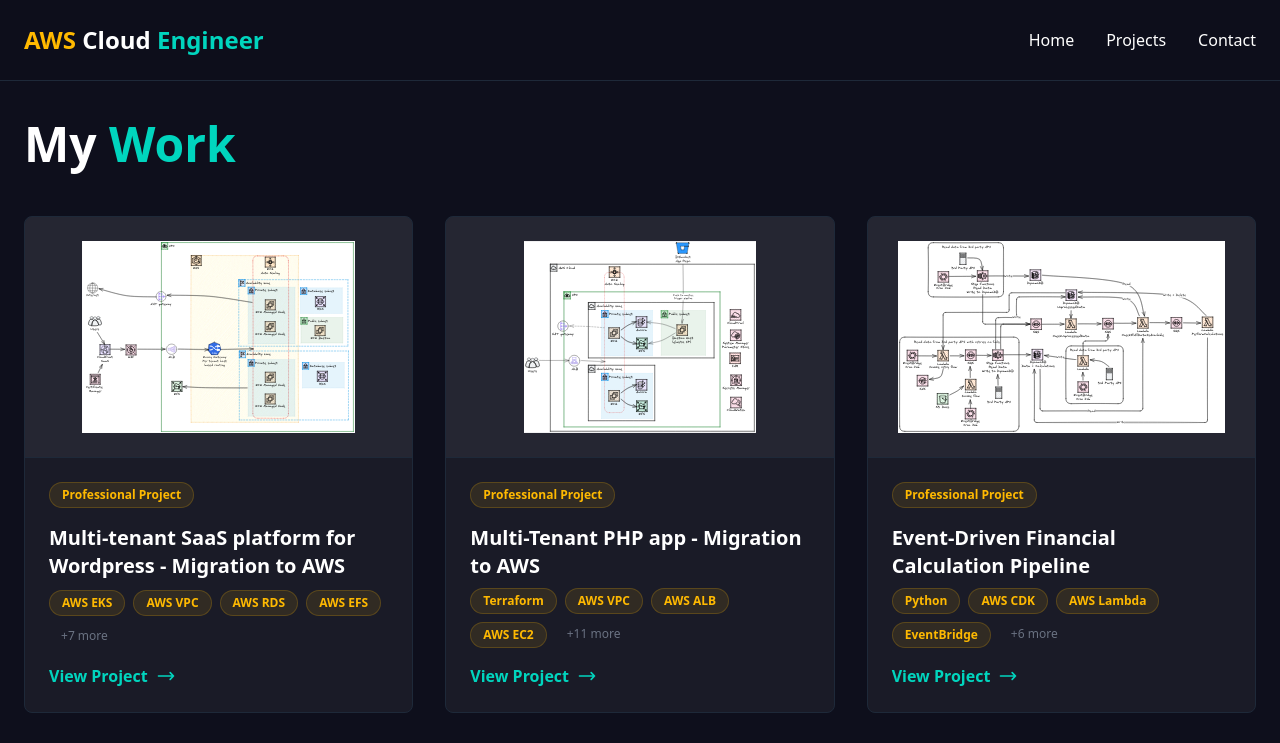
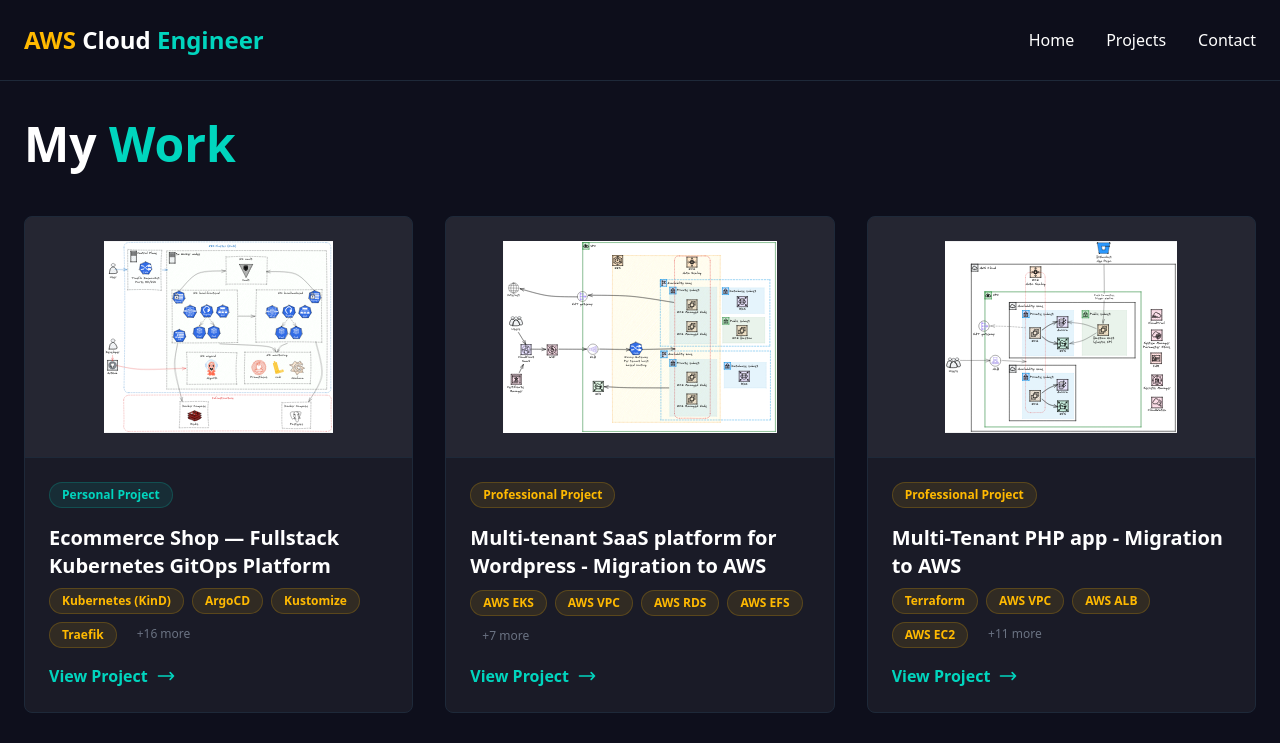
Before and after one commit to KristijanJ/portfolio, a React (Vite) app: page /projects in a window 1280 px wide. Shown: the top 743 px of the page. Built offline with nearby package versions, Linux system fonts and the light colour scheme.

Commit message:
Add Ecommerce Shop project with fullstack Kubernetes GitOps architecture

```diff
--- a/src/data/projects.ts
+++ b/src/data/projects.ts
@@ -5,6 +5,7 @@
 import ecommerceMarketplaceApp from "../assets/projects/ecommerce-marketplace-app/ecommerce-marketplace-app-architecture.svg";
 import eventDrivenCalculationPipelineApp from "../assets/projects/event-driven-calculation-pipeline-app/event-driven-calculation-pipeline-architecture.svg";
 import aiOrderingChatbotApp from "../assets/projects/ai-ordering-chatbot-app/ai-ordering-chatbot-architecture.svg";
+import ecommerceShopDiagram from "../assets/projects/ecommerce-shop-app/ecommerce-shop-app-architecture.svg";
 
 export const multiTenantSaasWordpressProject: ProjectData = {
   id: "multi-tenant-saas-wordpress",
@@ -1023,8 +1024,238 @@
   ],
 };
 
+export const ecommerceShopProject: ProjectData = {
+  id: "ecommerce-shop",
+  title: "Ecommerce Shop — Fullstack Kubernetes GitOps Platform",
+  projectType: "personal",
+  codeAvailability: "",
+  description: [
+    [
+      { text: "A full-stack ecommerce platform built from scratch — " },
+      { text: "Next.js 16", className: "text-blue-400 font-semibold" },
+      { text: " frontend with Server Actions and Redis-backed cart, " },
+      { text: "Express.js", className: "text-blue-400 font-semibold" },
+      { text: " REST API with " },
+      { text: "Prisma ORM", className: "text-blue-400 font-semibold" },
+      { text: " and " },
+      { text: "PostgreSQL", className: "text-blue-400 font-semibold" },
+      {
+        text: ", role-based access control, and JWT authentication. Both apps containerised and running on ",
+      },
+      { text: "Kubernetes (KinD)", className: "text-amber-400 font-semibold" },
+      { text: " modelled after " },
+      { text: "AWS EKS", className: "text-amber-400 font-semibold" },
+      { text: "." },
+    ],
+    [
+      { text: "The platform is managed entirely with " },
+      { text: "GitOps via ArgoCD", className: "text-teal-400 font-semibold" },
+      { text: " using the " },
+      {
+        text: "App of Apps pattern",
+        className: "text-teal-400 font-semibold",
+      },
+      { text: " and " },
+      {
+        text: "Kustomize base/overlay",
+        className: "text-teal-400 font-semibold",
+      },
+      {
+        text: " for environment management. Secrets are managed with ",
+      },
+      { text: "Vault + External Secrets Operator", className: "text-teal-400 font-semibold" },
+      { text: " — no credentials ever touch Git." },
+    ],
+    [
+      { text: "Observability is covered by the " },
+      {
+        text: "PLG stack",
+        className: "text-green-400 font-semibold",
+      },
+      { text: " (Prometheus + Loki + Grafana) with " },
+      { text: "Promtail", className: "text-green-400 font-semibold" },
+      {
+        text: " shipping structured JSON logs from every pod. Security is enforced with ",
+      },
+      {
+        text: "Kubernetes NetworkPolicies",
+        className: "text-green-400 font-semibold",
+      },
+      { text: " (default-deny with explicit allow rules per namespace)." },
+    ],
+    [
+      {
+        text: "CI/CD is intentionally absent for now",
+        className: "text-gray-400 font-semibold",
+      },
+      {
+        text: " — GitHub Actions runners have no route to a local KinD cluster, so a full build → push → deploy pipeline isn't possible here. The next step is migrating to a ",
+        className: "text-gray-400",
+      },
+      { text: "Proxmox", className: "text-gray-300 font-semibold" },
+      {
+        text: " or ",
+        className: "text-gray-400",
+      },
+      { text: "AWS-hosted", className: "text-gray-300 font-semibold" },
+      {
+        text: " cluster to close the loop: push code → build image → push to registry → update image tag in the gitops repo → ArgoCD deploys.",
+        className: "text-gray-400",
+      },
+    ],
+    [
+      {
+        text: "Personal learning project, actively in development",
+        className: "text-gray-400 font-semibold",
+      },
+      {
+        text: " — built to go end-to-end on the full lifecycle: writing application code, containerising it, and running it on Kubernetes with production-level tooling.",
+        className: "text-gray-400",
+      },
+    ],
+  ],
+  image: ecommerceShopDiagram,
+  imageAlt: "Ecommerce Shop Kubernetes GitOps Architecture",
+  technologies: [
+    "Kubernetes (KinD)",
+    "ArgoCD",
+    "Kustomize",
+    "Traefik",
+    "Vault",
+    "External Secrets Operator",
+    "Prometheus",
+    "Grafana",
+    "Loki",
+    "Promtail",
+    "NetworkPolicy",
+    "HPA",
+    "Next.js",
+    "Express.js",
+    "Prisma",
+    "PostgreSQL",
+    "Redis",
+    "TypeScript",
+    "Docker",
+    "pino",
+  ],
+  whatIBuilt: [
+    [
+      {
+        text: "GitOps platform with ArgoCD App of Apps",
+        className: "text-teal-400 font-semibold",
+      },
+      {
+        text: " — a single root Application watches the gitops repo and manages all platform components and application deployments declaratively, with prune and self-heal enabled",
+      },
+    ],
+    [
+      {
+        text: "Full-stack application",
+        className: "text-teal-400 font-semibold",
+      },
+      {
+        text: " — Next.js 16 frontend with Server Actions, App Router, and Redis-backed cart persistence. Express.js REST API with Prisma ORM, role-based access control, and JWT authentication",
+      },
+    ],
+    [
+      {
+        text: "Kustomize base/overlay structure",
+        className: "text-teal-400 font-semibold",
+      },
+      {
+        text: " separating environment-agnostic base manifests from environment-specific overlays (local KinD, planned EKS), with namePrefix isolation per environment",
+      },
+    ],
+    [
+      {
+        text: "Secrets management with Vault + ESO",
+        className: "text-teal-400 font-semibold",
+      },
+      {
+        text: " — no secrets in Git. ExternalSecret resources act as pointers; ESO pulls values from Vault and creates Kubernetes Secrets. Swappable to AWS Secrets Manager by changing the ClusterSecretStore backend",
+      },
+    ],
+    [
+      {
+        text: "Deployment ordering with ArgoCD sync-waves",
+        className: "text-teal-400 font-semibold",
+      },
+      {
+        text: " — ExternalSecret (wave -2) creates secrets before the Prisma migration Job (wave -1) runs, which completes before application pods (wave 0) start. The migration Job is an ArgoCD hook with BeforeHookCreation delete policy to handle Job spec immutability",
+      },
+    ],
+    [
+      {
+        text: "Full PLG observability stack",
+        className: "text-teal-400 font-semibold",
+      },
+      {
+        text: " — Prometheus for cluster metrics, Loki for log aggregation, Grafana for unified dashboards. Promtail DaemonSet ships logs from every pod. Both apps use pino for structured JSON logging queryable via LogQL",
+      },
+    ],
+    [
+      {
+        text: "Kubernetes NetworkPolicies",
+        className: "text-teal-400 font-semibold",
+      },
+      {
+        text: " — default-deny-all in both application namespaces with explicit allow rules: Traefik → apps, frontend → backend, frontend → Redis, backend → PostgreSQL, all pods → CoreDNS. Verified with before/after connectivity tests",
+      },
+    ],
+    [
+      {
+        text: "Reliability: HPA, PDB, health probes",
+        className: "text-teal-400 font-semibold",
+      },
+      {
+        text: " — HorizontalPodAutoscaler on both frontend and backend, PodDisruptionBudgets for minimum availability during node drains, and liveness/readiness probes on /health and /ready endpoints",
+      },
+    ],
+    [
+      {
+        text: "Traefik ingress with HTTPS",
+        className: "text-teal-400 font-semibold",
+      },
+      {
+        text: " — DaemonSet on control-plane node with hostPort 80/443, wildcard DNS via traefik.me, self-signed TLS",
+      },
+    ],
+  ],
+  keyFeatures: [
+    "GitOps with ArgoCD App of Apps pattern",
+    "Kustomize base/overlay for environment management",
+    "Vault + ESO secrets management (no secrets in Git)",
+    "PLG observability stack (Prometheus + Loki + Grafana)",
+    "Structured JSON logging with pino",
+    "Kubernetes NetworkPolicies (default-deny)",
+    "ArgoCD sync-waves for ordered deployment",
+    "HPA + PDB for reliability and autoscaling",
+    "Local KinD cluster modelled after AWS EKS",
+    "4-repo structure: gitops, frontend, backend, infra",
+  ],
+  links: [
+    {
+      url: "https://github.com/KristijanJ/ecommerce-shop-gitops",
+      text: "GitOps Repo",
+    },
+    {
+      url: "https://github.com/KristijanJ/ecommerce-shop-be",
+      text: "Backend Repo",
+    },
+    {
+      url: "https://github.com/KristijanJ/ecommerce-shop-fe",
+      text: "Frontend Repo",
+    },
+    {
+      url: "https://github.com/KristijanJ/ecommerce-infra",
+      text: "Infra Repo",
+    },
+  ],
+};
+
 // Add more projects here
 export const allProjects: ProjectData[] = [
+  ecommerceShopProject,
   multiTenantSaasWordpressProject,
   multiTenantPhpAppProject,
   eventDrivenCalculationPipelineProject,
```
Also changed, not shown: src/assets/projects/ecommerce-shop-app/ecommerce-shop-app-architecture.svg (added).
